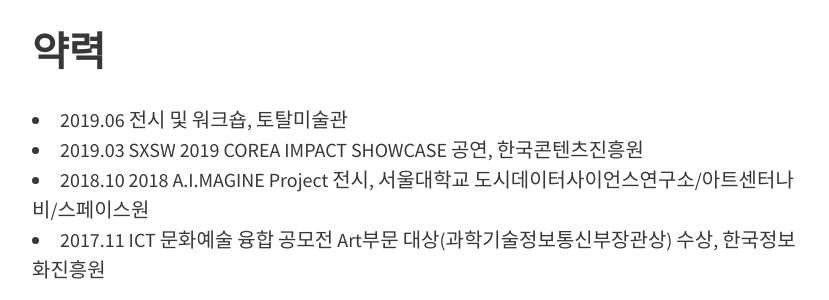
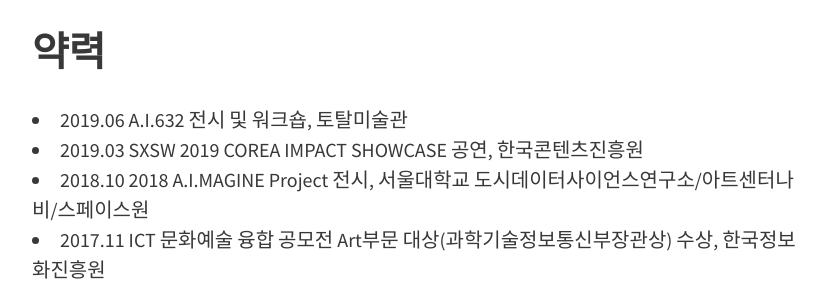
Before and after one commit to mididice/mididice.github.io, a Jekyll site: the page built from about.md, in a window 1280 px wide. Shown: the part 569-869 px from the top of the page, without its empty margins (224-1053 px from the left). Built offline with Jekyll 4.4.1, drawn with Linux system fonts in a browser that asks for light colours.

Commit message:
no message

```diff
--- a/about.md
+++ b/about.md
@@ -8,7 +8,7 @@
 midiDICE(미디다이스)는 2017년 여름 '뭐라도 재미있는 것을 만들어 보자'라는 모토 아래 결성된 IT 베이스의 미디어 프로젝트 팀이다. 인터랙션 디자이너 박주연·현지윤 및 개발자 김창민·민현기의 4인으로 구성되었으며, 주로 게임, 인공지능, 웹 등의 매체에서 생성음악과 비주얼을 통해 창작자-감상자 간의 벽을 허무는 작업을 진행해왔다.
 
 ## 약력
-- 2019.06 <A.I.632> 전시 및 워크숍, 토탈미술관
+- 2019.06 A.I.632 전시 및 워크숍, 토탈미술관
 - 2019.03 SXSW 2019 COREA IMPACT SHOWCASE 공연, 한국콘텐츠진흥원
 - 2018.10 2018 A.I.MAGINE Project 전시, 서울대학교 도시데이터사이언스연구소/아트센터나비/스페이스원
 - 2017.11 ICT 문화예술 융합 공모전 Art부문 대상(과학기술정보통신부장관상) 수상, 한국정보화진흥원
```
